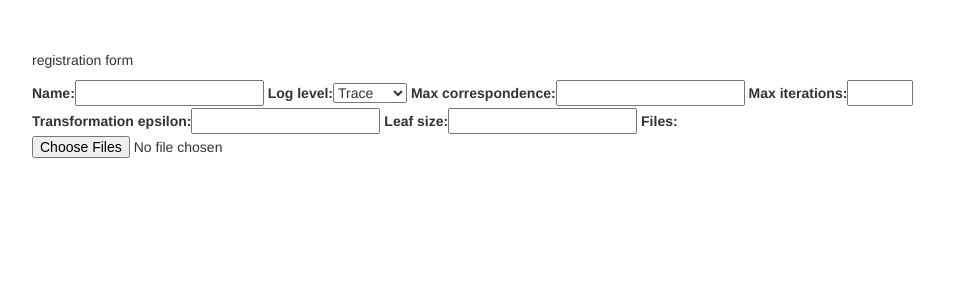
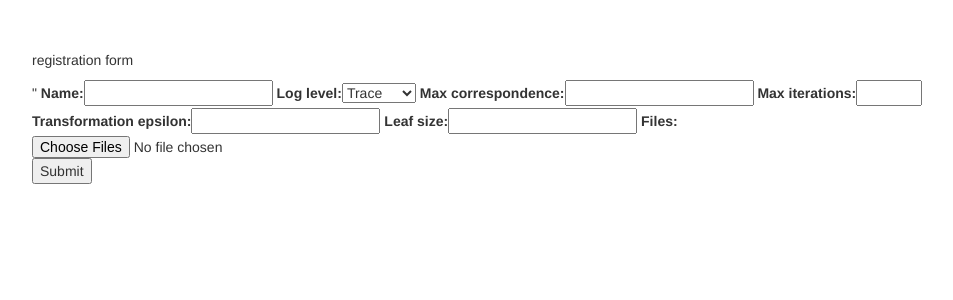
Before and after one commit to PUM-9/server_api, a Django app: page /create_registration_job/ in a window 1280 px wide. Shown: the top 300 px of the page, without its empty margins (108-1061 px from the left). Run offline with Django 3.2, Linux system fonts and the light colour scheme; some libraries are stand-ins or nearby versions.

Commit message:
Added submit button and form

```diff
--- a/frontend/templates/frontend/registration_form.html
+++ b/frontend/templates/frontend/registration_form.html
@@ -3,5 +3,9 @@
 
 {% block content %}
     <p>registration form</p>
-    {{ form }}
+    <form action="/registration_form/" method="post"/>"
+        {% csrf_token %}
+        {{ form }}
+        <input type="submit" value="Submit" />
+    </form>
 {% endblock %}
```
